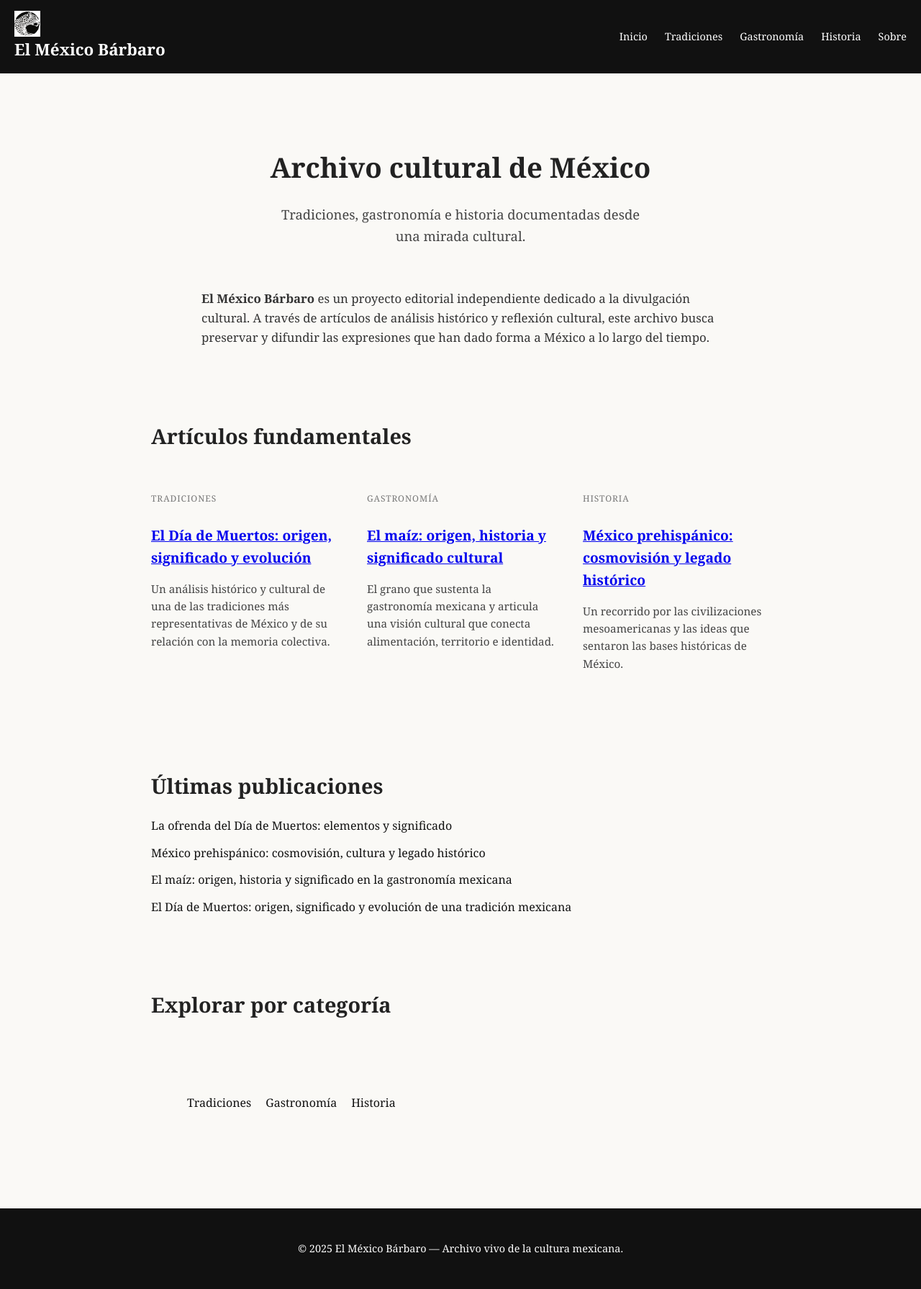
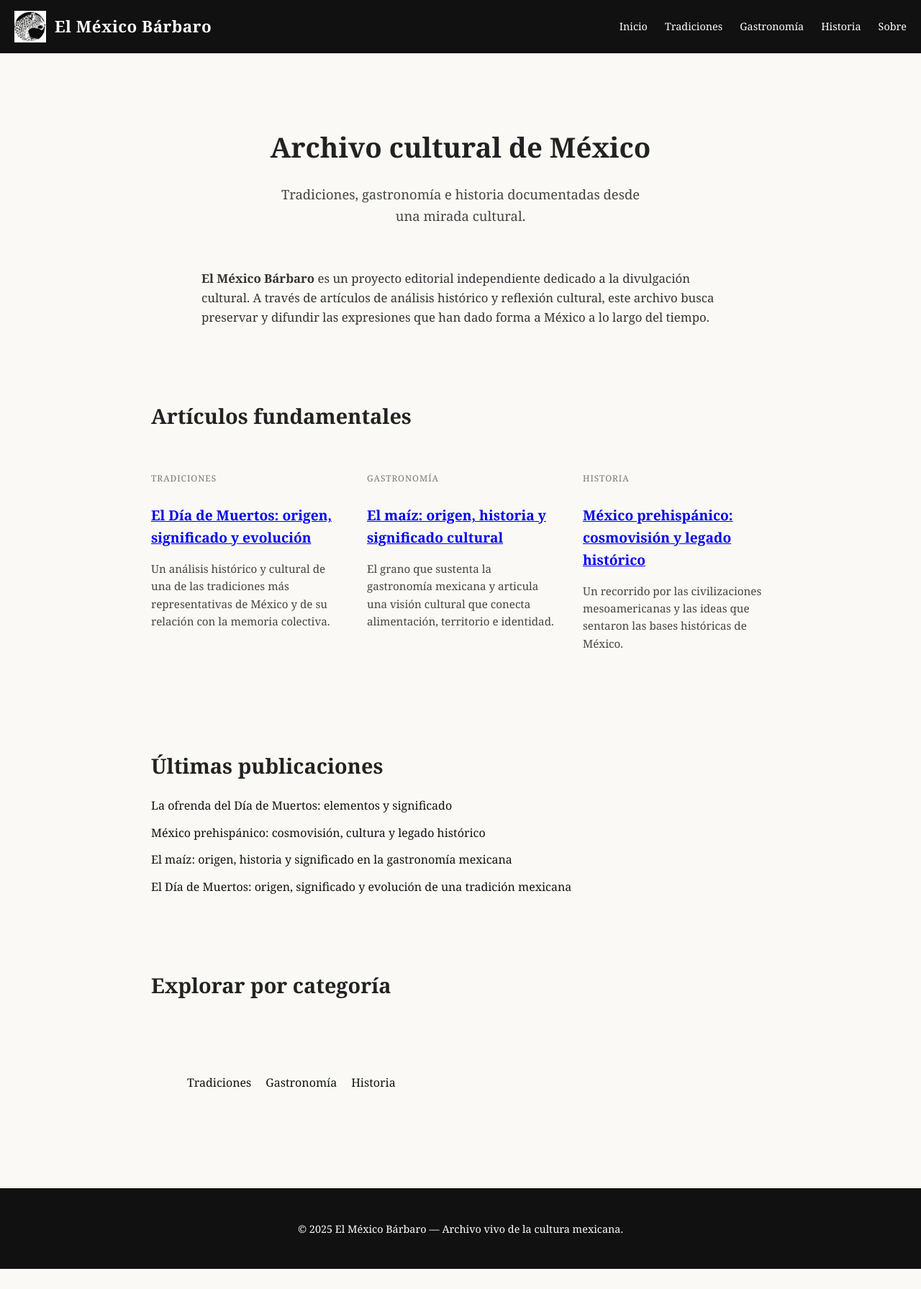
Before and after one commit to elbracamonte/elbracamonte.github.io, a Jekyll site: the page built from index.html, in a window 1280 px wide. Shown: the whole page at 72% size. Built offline with Jekyll 4.4.1, drawn with Linux system fonts in a browser that asks for light colours; after the commit the page ends 1763 px from its top, so only the background shows below that.

Commit message:
Update style.css

```diff
--- a/assets/css/style.css
+++ b/assets/css/style.css
@@ -364,10 +364,30 @@ footer {
    CSS LOGO
 ========================= */
 
+.brand {
+  display: flex;
+  align-items: center;
+  gap: 12px;
+  text-decoration: none;
+}
+
 .site-logo {
-  height: 36px;
+  height: 44px;
   width: auto;
   display: block;
+}
+
+.brand-text {
+  color: #fff;
+  font-size: 1.4rem;
+  font-weight: 600;
+  letter-spacing: 0.5px;
+  line-height: 1;
+}
+
+.brand-text {
+  font-family: 'Georgia', serif;
+  font-weight: 700;
 }
 
 /* =========================
```
